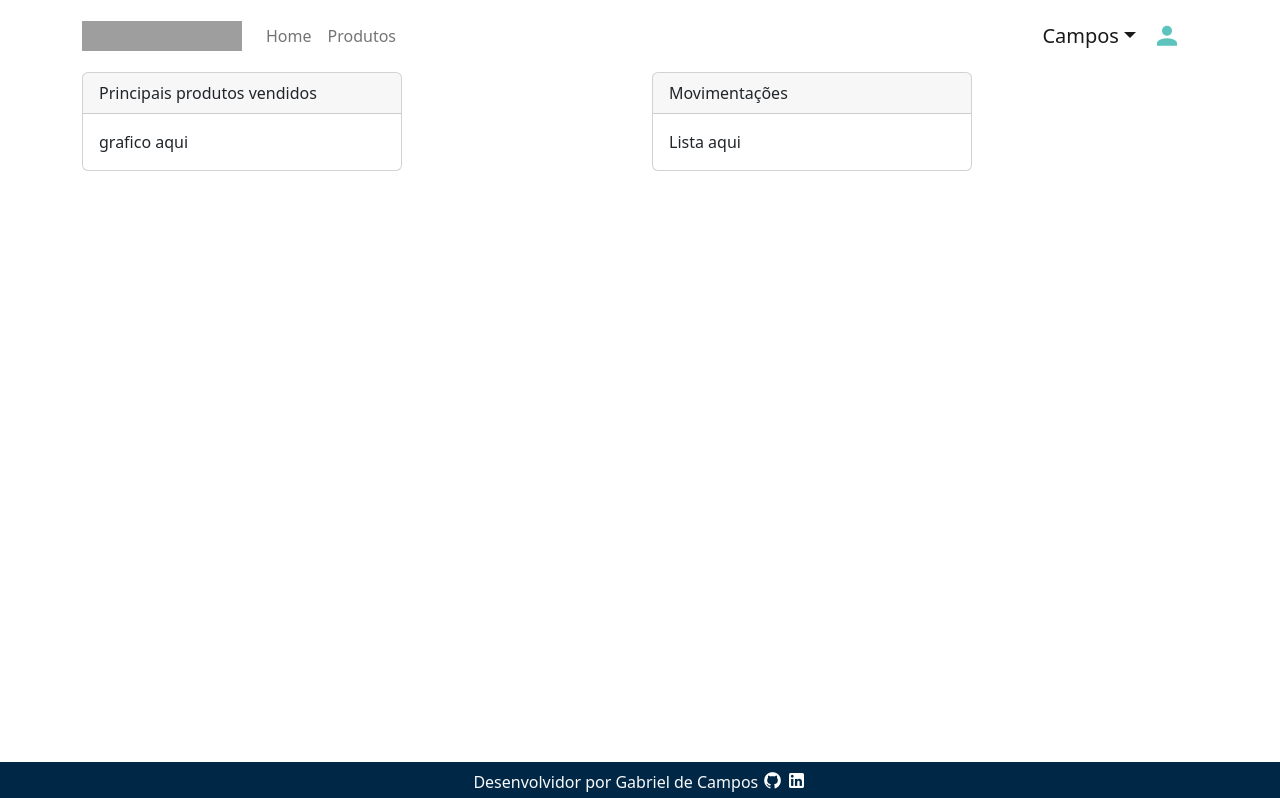
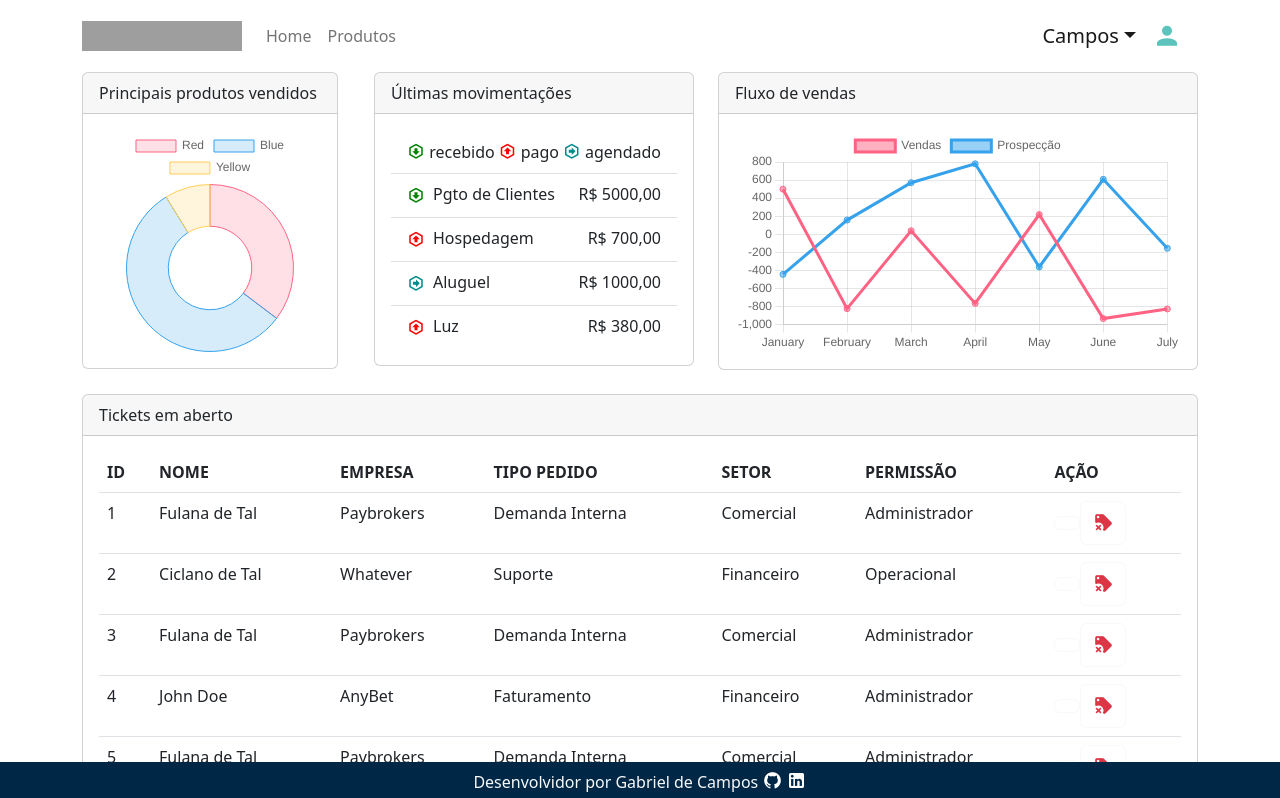
Before and after one commit to G-campos/challenge-frontend-paybrokers, a React (Vite) app: page /home in a window 1280 px wide. Shown: the top 798 px of the page. Built offline with nearby package versions, Linux system fonts and the light colour scheme; grey boxes are pictures that could not be loaded.

Commit message:
working adjusts on dashboard component

```diff
--- a/src/components/dashboard/index.jsx
+++ b/src/components/dashboard/index.jsx
@@ -1,38 +1,63 @@
 import {
-  Button,
   Card,
   Col,
-  Container,
-  Form,
-  Row
+  Container, Row
+
 } from "react-bootstrap";
-import { Link } from "react-router-dom";
+
+import { GraphDoughnut, GraphLine,} from "../graph";
+import DinamicTable from "../dinamicTable";
+import DinamicList from "../list";
 
 function Dashboard() {
   return (
     <Container className="">
       <Row>
         <Col>
-          <Card className="" style={{ width:'20rem'}}>
+          <Card className=""  style={{ width:'16rem'}}>
             <Card.Header>
               Principais produtos vendidos
             </Card.Header>
             <Card.Body>
-              <span>grafico aqui</span>
+              <GraphDoughnut />
             </Card.Body>
           </Card>
         </Col>
         <Col>
           <Card className="" style={{ width:'20rem'}}>
             <Card.Header>
-              Movimentações
+              Últimas movimentações
             </Card.Header>
             <Card.Body>
-              <span>Lista aqui</span>
+              <DinamicList />
+            </Card.Body>
+          </Card>
+        </Col>
+        <Col>
+          <Card className=""  style={{ width:'30rem'}}>
+            <Card.Header>
+              Fluxo de vendas
+            </Card.Header>
+            <Card.Body>
+              <GraphLine/>
             </Card.Body>
           </Card>
         </Col>
       </Row>
+      <br />
+      <Row className="pb-5">
+        <Col>
+          <Card className="">
+            <Card.Header>
+              Tickets em aberto
+            </Card.Header>
+            <Card.Body>
+              <DinamicTable />
+            </Card.Body>
+          </Card>
+        </Col>
+      </Row>
+      <br />
     </Container>
   );
 }
```
